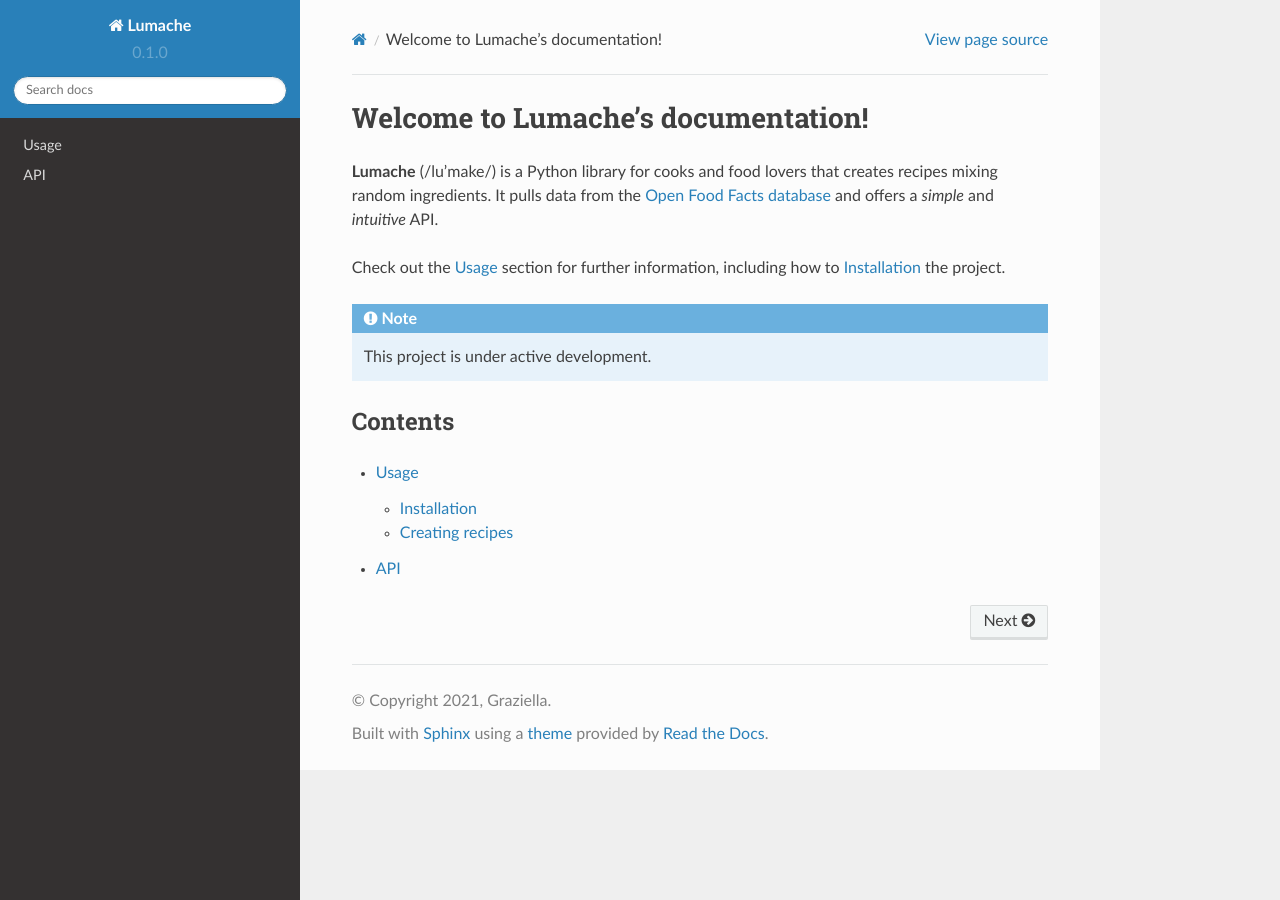
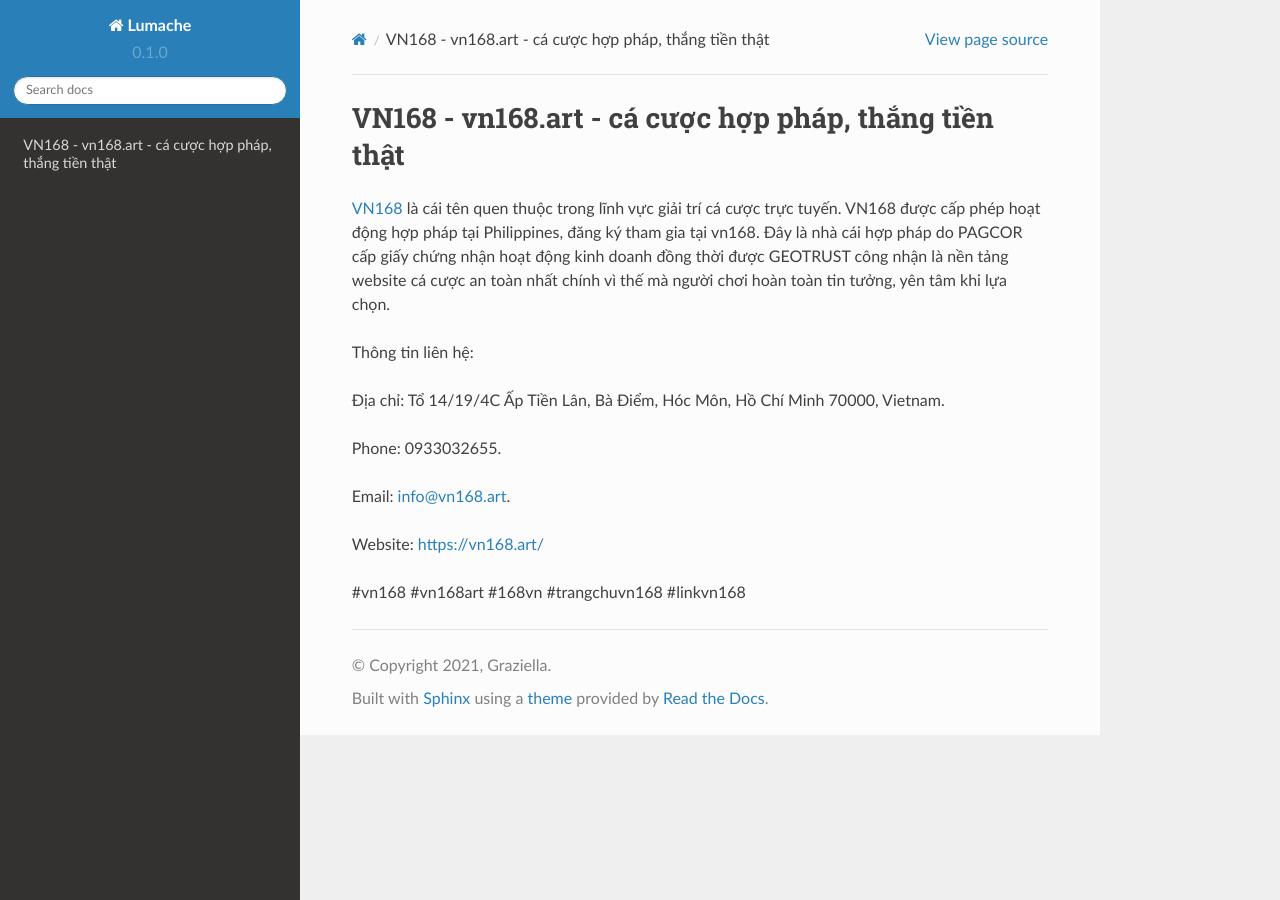
Before and after one commit to vqtranquocthuan424/vn168art, a Sphinx documentation site: the page built from docs/source/index.rst, in a window 1280 px wide. Built offline with Sphinx 7.4.7 and the Read the Docs theme 2.0.0, drawn with Linux system fonts in a browser that asks for light colours.

Commit message:
Update index.rst

```diff
--- a/docs/source/index.rst
+++ b/docs/source/index.rst
@@ -1,22 +1,16 @@
-Welcome to Lumache's documentation!
+VN168 - vn168.art - cá cược hợp pháp, thắng tiền thật
 ===================================
 
-**Lumache** (/lu'make/) is a Python library for cooks and food lovers
-that creates recipes mixing random ingredients.
-It pulls data from the `Open Food Facts database <https://world.openfoodfacts.org/>`_
-and offers a *simple* and *intuitive* API.
+`VN168 <https://vn168.art/>`_ là cái tên quen thuộc trong lĩnh vực giải trí cá cược trực tuyến. VN168 được cấp phép hoạt động hợp pháp tại Philippines, đăng ký tham gia tại vn168. Đây là nhà cái hợp pháp do PAGCOR cấp  giấy chứng nhận hoạt động kinh doanh đồng thời được GEOTRUST công nhận là nền tảng website cá cược an toàn nhất chính vì thế mà người chơi hoàn toàn tin tưởng, yên tâm khi lựa chọn.
 
-Check out the :doc:`usage` section for further information, including
-how to :ref:`installation` the project.
+Thông tin liên hệ:
 
-.. note::
+Địa chỉ: Tổ 14/19/4C Ấp Tiền Lân, Bà Điểm, Hóc Môn, Hồ Chí Minh 70000, Vietnam.
 
-   This project is under active development.
+Phone: 0933032655.
 
-Contents
---------
+Email: info@vn168.art.
 
-.. toctree::
+Website: https://vn168.art/
 
-   usage
-   api
+#vn168 #vn168art #168vn #trangchuvn168 #linkvn168
```
